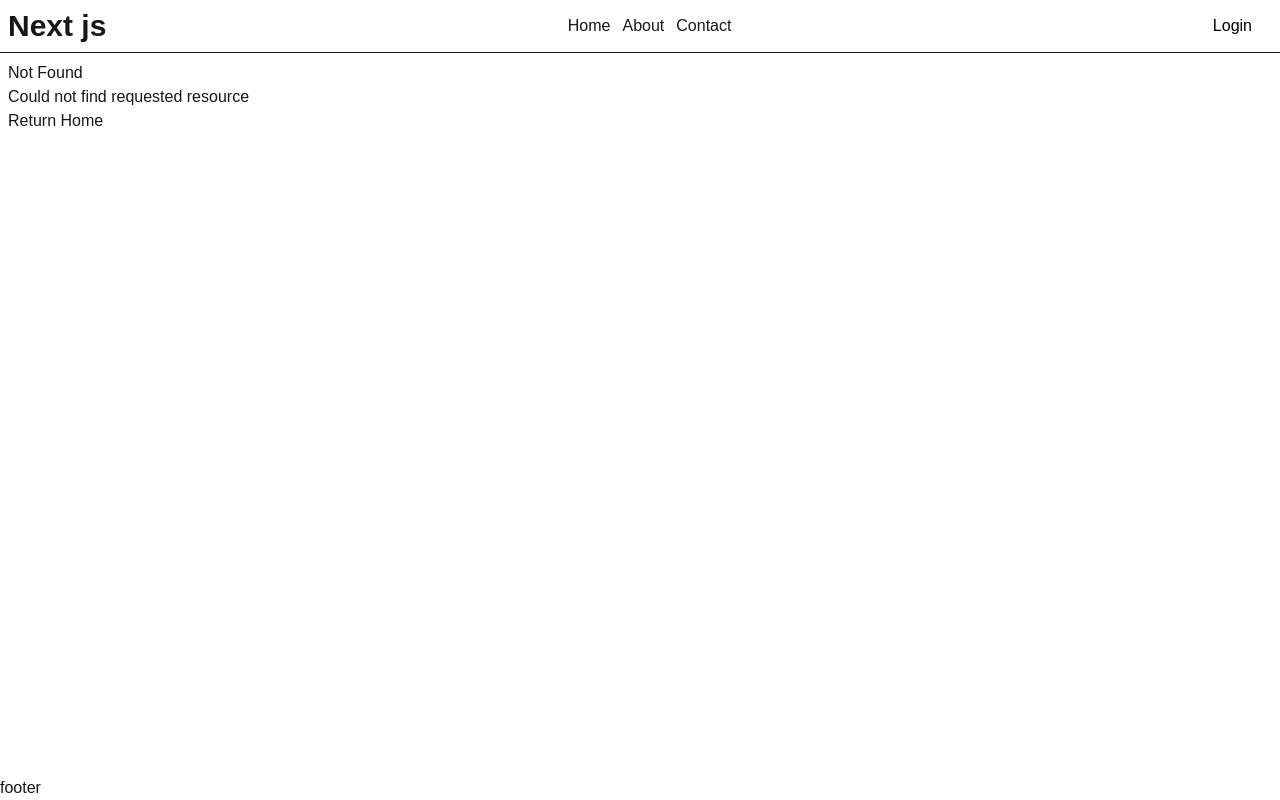
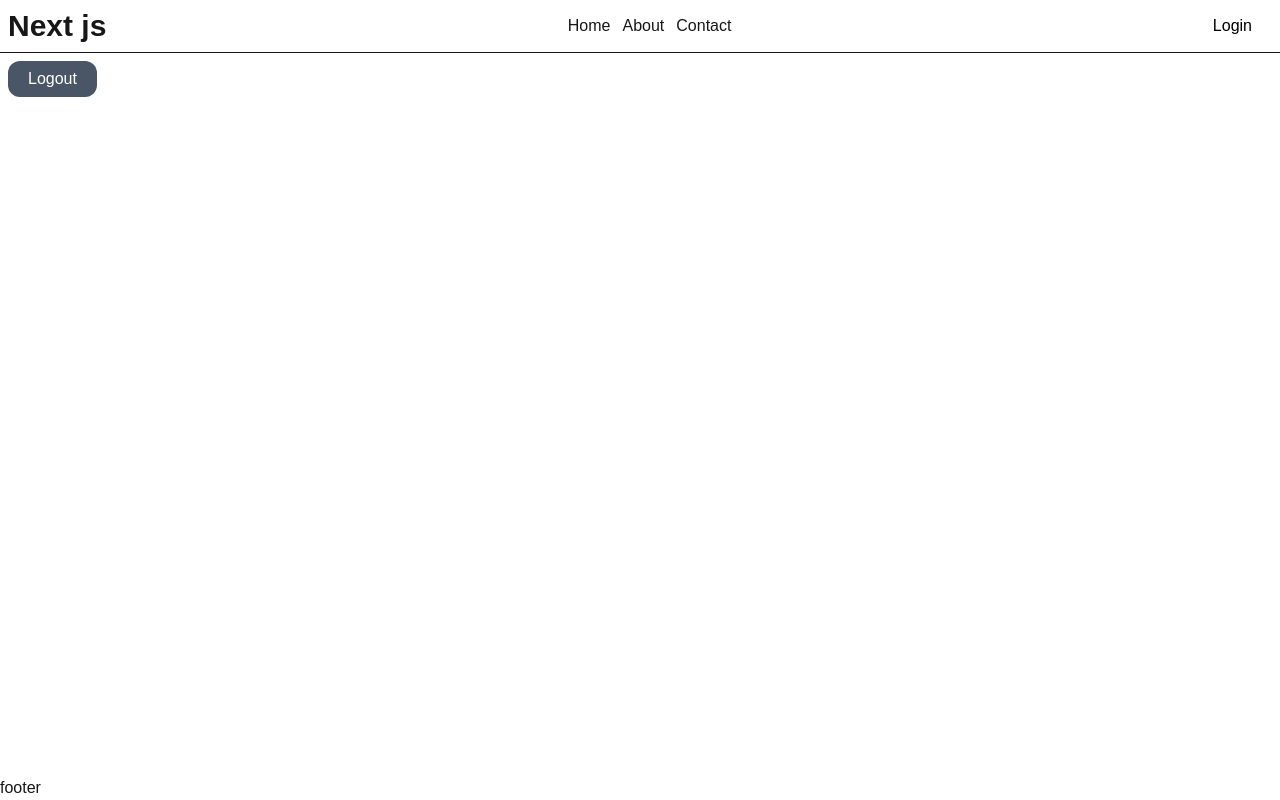
Before and after one commit to hasan6t7/next-js, a Next.js app: page /logout in a window 1280 px wide. Before the commit this address had no page. Built offline with nearby package versions, Linux system fonts and the light colour scheme.

Commit message:
advanced navigation

```diff
--- /dev/null
+++ b/src/app/(auth)/logout/page.tsx
@@ -0,0 +1,26 @@
+"use client";
+
+import { useRouter } from "next/navigation";
+import React from "react";
+
+
+
+const Logout = () => {
+    const router = useRouter();
+  const handleLogOut = () => {
+    console.log("logout btn clicked");
+    router.push("/");
+  };
+  return (
+    <div>
+      <button
+        onClick={handleLogOut}
+        className="bg-gray-600 text-white px-5 py-1.5 rounded-xl border-none"
+      >
+        Logout
+      </button>
+    </div>
+  );
+};
+
+export default Logout;
```
